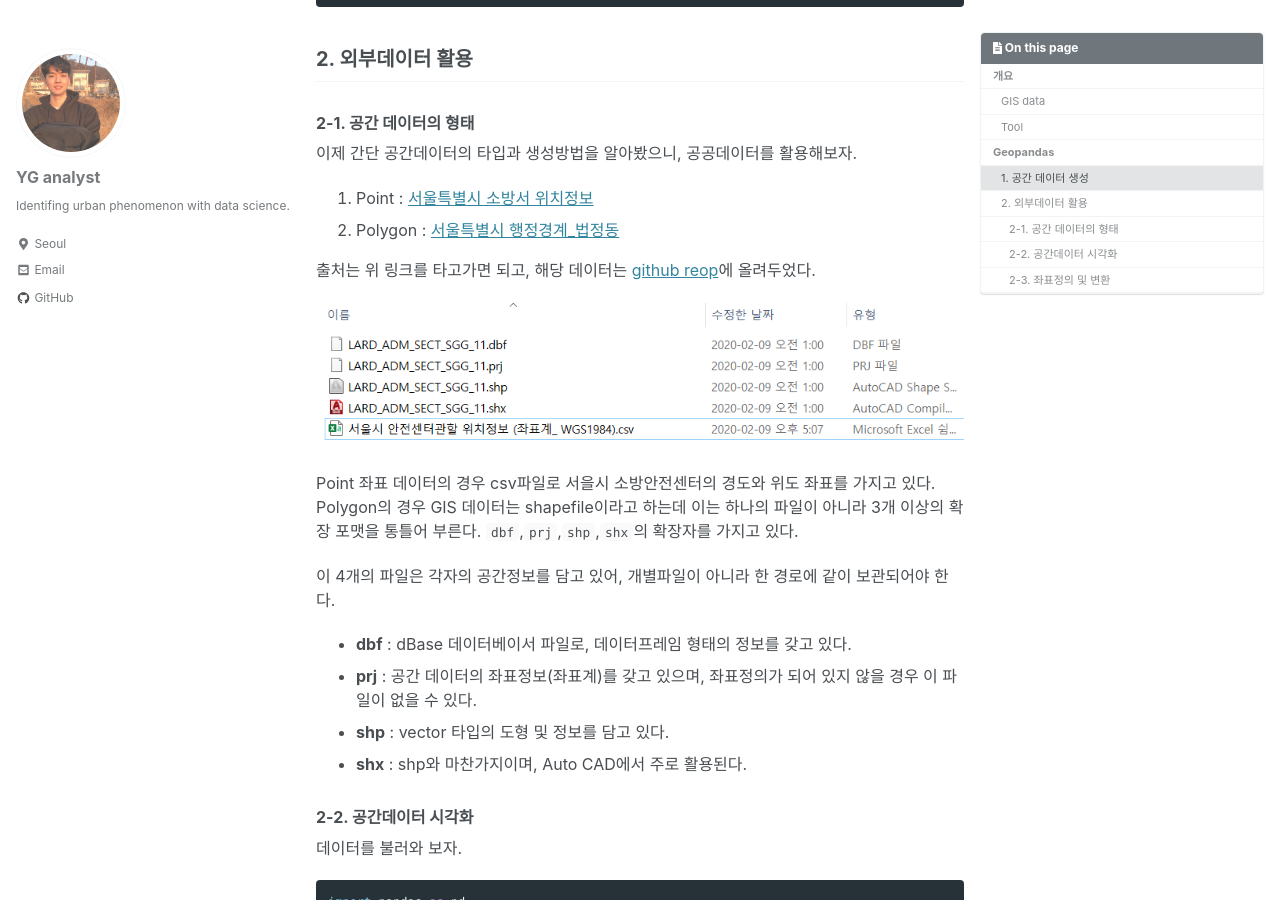
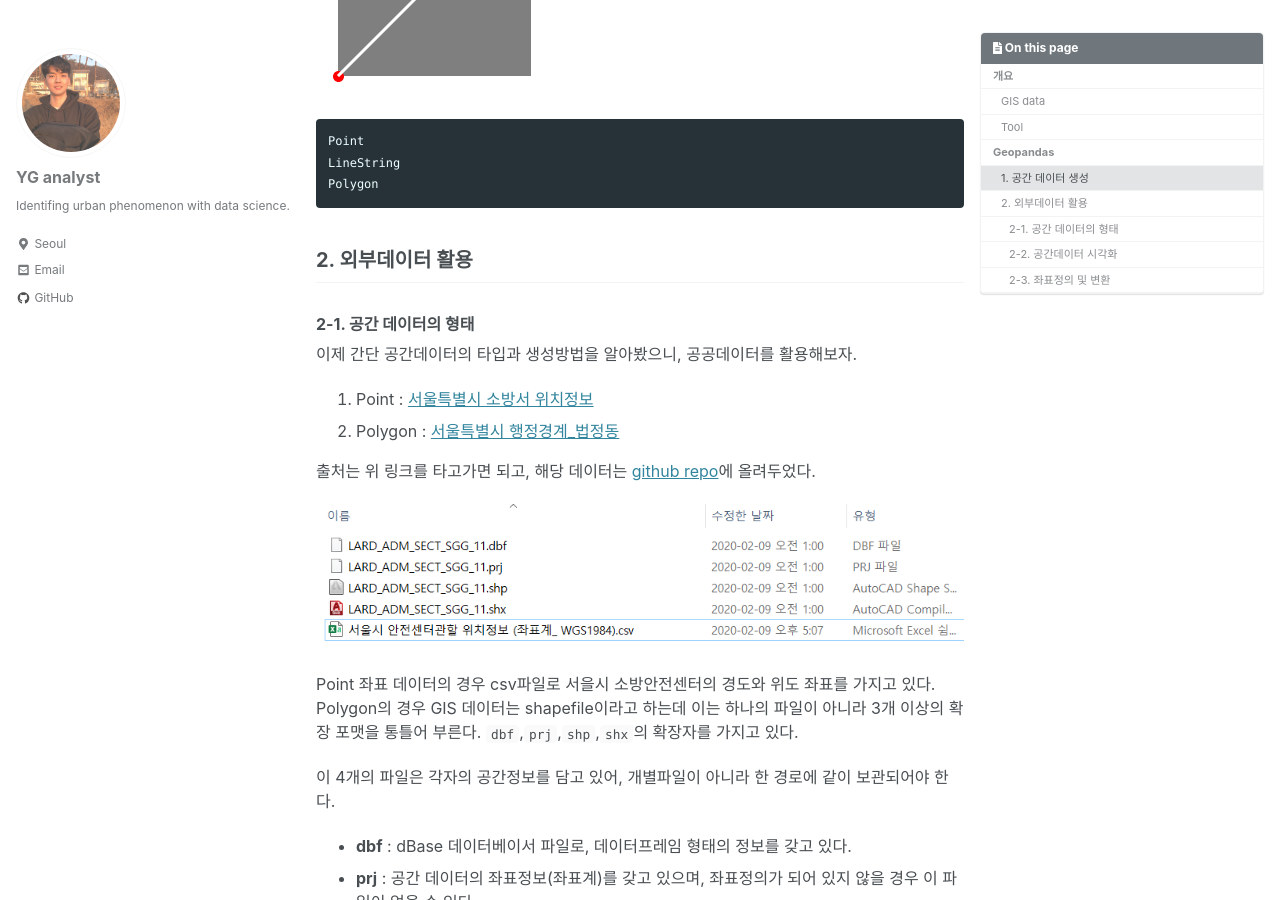
Before and after one commit to yganalyst/yganalyst.github.io, a Jekyll site: the page built from _posts/2019-12-25-geopandas_1.md, in a window 1280 px wide and 900 px high, scrolled down 3469 px. Built offline with Jekyll 4.4.1, drawn with Linux system fonts in a browser that asks for light colours; cached includes are drawn as plain includes; nearby versions of some CDN libraries; comment, search, counter and statistics services are not loaded.

Commit message:
modified text & images

```diff
--- a/_posts/2019-12-25-geopandas_1.md
+++ b/_posts/2019-12-25-geopandas_1.md
@@ -47,7 +47,7 @@
 
 이렇게 위치정보를 포함하고 있는 데이터는 크게 **Vector**와 **Raster**의 Raster는 우리가 흔히 아는 이미지 형태의 데이터 이고, Vector는 대표적인 세 가지 유형의 데이터가 있다.
 
-![png](/assets/images/gis/geopandas_1/vector_raster.png){: .align-center}{: width="50%" height="50%"}
+![png](/assets/images/gis/geopandas_1/vector_raster.png){: .align-center}
 
 출처 : [Robinson_Mugo's publication](https://www.researchgate.net/figure/A-graphic-representation-of-the-core-GIS-data-types-vector-point-line-and-polygon-and_fig2_255850776)
 
@@ -179,9 +179,9 @@
 1. Point : [서울특별시 소방서 위치정보](http://data.seoul.go.kr/dataList/OA-12740/S/1/datasetView.do)
 2. Polygon : [서울특별시 행정경계_법정동](http://data.nsdi.go.kr/dataset)
 
-출처는 위 링크를 타고가면 되고, 해당 데이터는 [github reop](D:\spatial_analysis\data)에 올려두었다.
+출처는 위 링크를 타고가면 되고, 해당 데이터는 [github repo](D:\spatial_analysis\data)에 올려두었다.
 
-![png](/assets/images/gis/geopandas_1/shape_data.png){: .align-center}
+![png](/assets/images/gis/geopandas_1/shape_data.PNG){: .align-center}
 
 Point 좌표 데이터의 경우 csv파일로 서을시 소방안전센터의 경도와 위도 좌표를 가지고 있다.
 Polygon의 경우 GIS 데이터는 shapefile이라고 하는데 이는 하나의 파일이 아니라 3개 이상의 확장 포맷을 통틀어 부른다. `dbf`,`prj`,`shp`,`shx`의 확장자를 가지고 있다.
```
